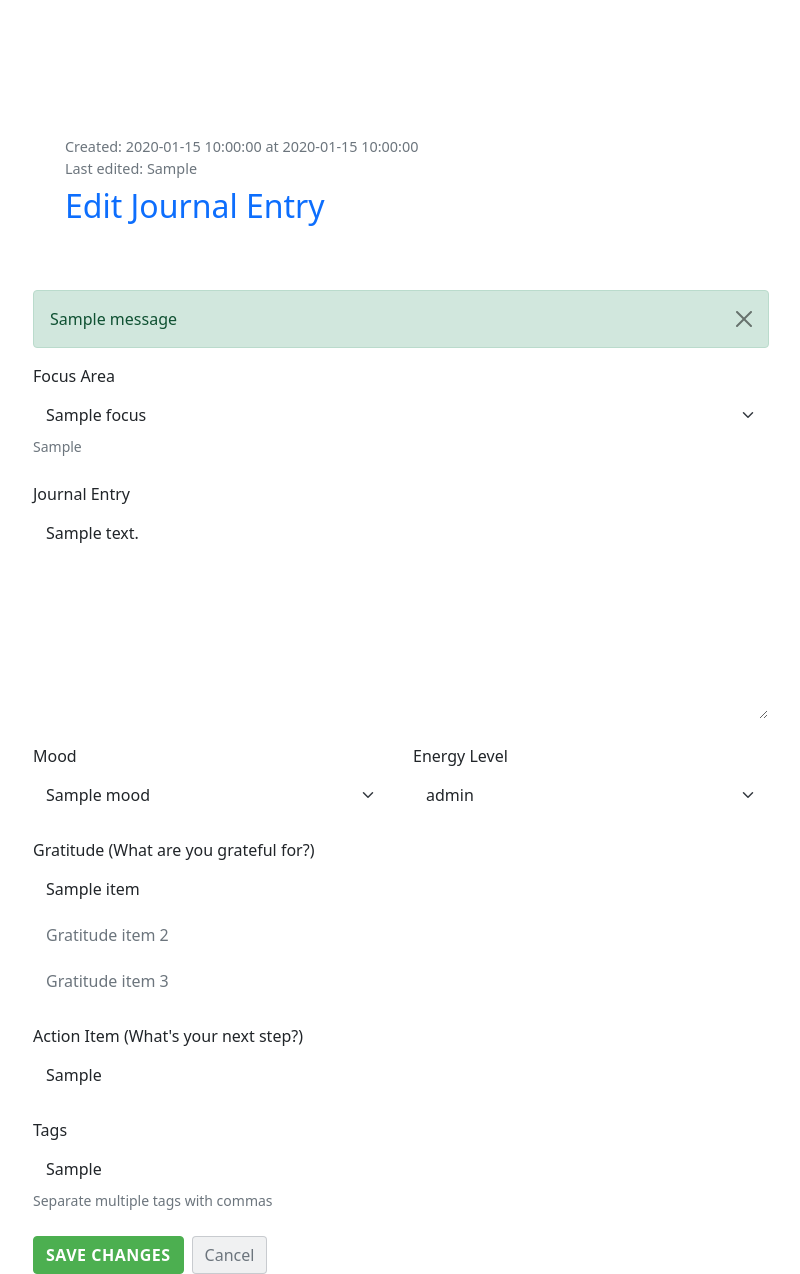
After one commit to Dr-Payne25/GVisit, a Flask app: template templates/edit_journal.html in a window 1280 px wide. The commit adds this page. Shown: the whole page, without its empty margins (239-1039 px from the left). Run offline with Flask 3, Linux system fonts and the light colour scheme; the template is opened without the code that fills it: most values are stand-ins (such as "Sample title", 1, 10 or a date in 2020); one stand-in notice (Sample message) is shown.

Commit message:
feat: Add edit functionality to journal entries with last edited timestamp

```diff
--- a/app.py
+++ b/app.py
@@ -409,6 +409,82 @@ def journal():
                          display_name=display_name,
                          get_tag_color=get_tag_color)
 
+@app.route('/journal/edit/<int:entry_id>', methods=['GET', 'POST'])
+def edit_journal_entry(entry_id):
+    """Edit an existing journal entry"""
+    # Check if user is authenticated
+    username = session.get('journal_username')
+
+    if not username:
+        flash("Please log in to edit entries", "info")
+        return redirect(url_for('journal_login'))
+
+    # Get all entries and find the specific one
+    entries = get_journal_entries()
+    entry = None
+    entry_index = None
+
+    for idx, e in enumerate(entries):
+        if e.get('id') == entry_id and e.get('username') == username:
+            entry = e
+            entry_index = idx
+            break
+
+    if not entry:
+        flash("Entry not found or you don't have permission to edit it", "error")
+        return redirect(url_for('journal'))
+
+    if request.method == 'POST':
+        # Update the entry with new data
+        entry['focus'] = request.form.get('focus')
+        entry['content'] = request.form.get('content')
+        entry['mood'] = request.form.get('mood')
+        entry['energy'] = request.form.get('energy')
+        entry['action_item'] = request.form.get('action_item')
+
+        # Handle gratitude items
+        gratitude = []
+        for i in range(1, 4):
+            item = request.form.get(f'gratitude_{i}')
+            if item and item.strip():
+                gratitude.append(item.strip())
+        entry['gratitude'] = gratitude
+
+        # Handle tags
+        tags_input = request.form.get('tags', '')
+        tags = []
+        if tags_input:
+            tags = [tag.strip() for tag in tags_input.split(',') if tag.strip()]
+            tags = list(dict.fromkeys(tags))
+        entry['tags'] = tags
+
+        # Add edit timestamp
+        entry['last_edited'] = datetime.now().strftime("%Y-%m-%d %H:%M:%S")
+
+        # Save the updated entries
+        entries[entry_index] = entry
+        save_journal_entries(entries)
+
+        flash("Entry updated successfully!", "success")
+        return redirect(url_for('journal'))
+
+    # Get display name
+    users = get_users()
+    display_name = users[username].get('display_name', username)
+    display_name = display_name.capitalize() if display_name else username.capitalize()
+
+    # Convert tags list to comma-separated string for the form
+    tags_string = ', '.join(entry.get('tags', []))
+
+    return render_template('edit_journal.html',
+                         entry=entry,
+                         tags_string=tags_string,
+                         focuses=JOURNAL_FOCUSES,
+                         mood_options=MOOD_OPTIONS,
+                         energy_levels=ENERGY_LEVELS,
+                         focus_prompts=FOCUS_PROMPTS,
+                         display_name=display_name)
+
 @app.route('/logout_journal', methods=['POST'])
 def logout_journal():
     """Log out from journal"""
--- /dev/null
+++ b/templates/edit_journal.html
@@ -0,0 +1,156 @@
+<!DOCTYPE html>
+<html lang="en">
+<head>
+    <meta charset="UTF-8">
+    <meta name="viewport" content="width=device-width, initial-scale=1.0">
+    <title>Edit Journal Entry - GVisit</title>
+    <link href="https://cdn.jsdelivr.net/npm/bootstrap@5.1.3/dist/css/bootstrap.min.css" rel="stylesheet">
+    <link href="https://fonts.googleapis.com/css2?family=Inter:wght@300;400;500;600;700&display=swap" rel="stylesheet">
+    <link rel="stylesheet" href="{{ url_for('static', filename='css/style.css') }}">
+    <style>
+        .edit-header {
+            background: rgba(255, 255, 255, 0.05);
+            border-radius: 12px;
+            padding: 2rem;
+            margin-bottom: 2rem;
+        }
+
+        .edit-date {
+            color: #6C757D;
+            font-size: 0.9rem;
+            margin-bottom: 0.5rem;
+        }
+
+        .cancel-btn {
+            background: rgba(108, 117, 125, 0.1);
+            border: 1px solid rgba(108, 117, 125, 0.3);
+            color: #6C757D;
+        }
+
+        .cancel-btn:hover {
+            background: rgba(108, 117, 125, 0.2);
+            color: #fff;
+        }
+    </style>
+</head>
+<body>
+    <nav class="navbar navbar-expand-lg navbar-dark">
+        <div class="container">
+            <a class="navbar-brand" href="{{ url_for('home') }}">GVisit</a>
+            <div class="ms-auto">
+                <span class="navbar-text me-3">
+                    Editing as <strong>{{ display_name }}</strong>
+                </span>
+            </div>
+        </div>
+    </nav>
+
+    <div class="container mt-5">
+        <div class="row justify-content-center">
+            <div class="col-md-8">
+                <div class="edit-header">
+                    <div class="edit-date">
+                        Created: {{ entry.date }} at {{ entry.time }}
+                        {% if entry.last_edited %}
+                            <br>Last edited: {{ entry.last_edited }}
+                        {% endif %}
+                    </div>
+                    <h2 class="text-primary mb-0">Edit Journal Entry</h2>
+                </div>
+
+                {% with messages = get_flashed_messages(with_categories=true) %}
+                    {% if messages %}
+                        {% for category, message in messages %}
+                            <div class="alert alert-{{ 'danger' if category == 'error' else category }} alert-dismissible fade show" role="alert">
+                                {{ message }}
+                                <button type="button" class="btn-close" data-bs-dismiss="alert"></button>
+                            </div>
+                        {% endfor %}
+                    {% endif %}
+                {% endwith %}
+
+                <form method="POST" class="journal-form">
+                    <div class="mb-4">
+                        <label for="focus" class="form-label">Focus Area</label>
+                        <select class="form-select" name="focus" id="focus" required>
+                            {% for focus in focuses %}
+                                <option value="{{ focus }}" {% if entry.focus == focus %}selected{% endif %}>{{ focus }}</option>
+                            {% endfor %}
+                        </select>
+                        <small id="prompt-text" class="form-text text-muted mt-2">
+                            {{ focus_prompts[entry.focus] }}
+                        </small>
+                    </div>
+
+                    <div class="mb-4">
+                        <label for="content" class="form-label">Journal Entry</label>
+                        <textarea class="form-control" name="content" id="content" rows="8" required>{{ entry.content }}</textarea>
+                    </div>
+
+                    <div class="row mb-4">
+                        <div class="col-md-6">
+                            <label for="mood" class="form-label">Mood</label>
+                            <select class="form-select" name="mood" id="mood" required>
+                                {% for mood in mood_options %}
+                                    <option value="{{ mood.value }}" {% if entry.mood == mood.value %}selected{% endif %}>
+                                        {{ mood.label }}
+                                    </option>
+                                {% endfor %}
+                            </select>
+                        </div>
+                        <div class="col-md-6">
+                            <label for="energy" class="form-label">Energy Level</label>
+                            <select class="form-select" name="energy" id="energy" required>
+                                {% for level in energy_levels %}
+                                    <option value="{{ level }}" {% if entry.energy == level %}selected{% endif %}>{{ level }}</option>
+                                {% endfor %}
+                            </select>
+                        </div>
+                    </div>
+
+                    <div class="mb-4">
+                        <label class="form-label">Gratitude (What are you grateful for?)</label>
+                        {% for i in range(1, 4) %}
+                            <input type="text" class="form-control mb-2" name="gratitude_{{ i }}"
+                                   value="{{ entry.gratitude[i-1] if i-1 < entry.gratitude|length else '' }}"
+                                   placeholder="Gratitude item {{ i }}">
+                        {% endfor %}
+                    </div>
+
+                    <div class="mb-4">
+                        <label for="action_item" class="form-label">Action Item (What's your next step?)</label>
+                        <input type="text" class="form-control" name="action_item" id="action_item"
+                               value="{{ entry.action_item or '' }}"
+                               placeholder="One specific action you'll take">
+                    </div>
+
+                    <div class="mb-4">
+                        <label for="tags" class="form-label">Tags</label>
+                        <input type="text" class="form-control" name="tags" id="tags"
+                               value="{{ tags_string }}"
+                               placeholder="Enter tags separated by commas (e.g., work, personal, health)">
+                        <small class="form-text text-muted">Separate multiple tags with commas</small>
+                    </div>
+
+                    <div class="d-flex gap-2">
+                        <button type="submit" class="btn btn-primary">Save Changes</button>
+                        <a href="{{ url_for('journal') }}" class="btn cancel-btn">Cancel</a>
+                    </div>
+                </form>
+            </div>
+        </div>
+    </div>
+
+    <script src="https://cdn.jsdelivr.net/npm/bootstrap@5.1.3/dist/js/bootstrap.bundle.min.js"></script>
+    <script>
+        // Update prompt text when focus changes
+        const focusSelect = document.getElementById('focus');
+        const promptText = document.getElementById('prompt-text');
+        const prompts = {{ focus_prompts|tojson }};
+
+        focusSelect.addEventListener('change', function() {
+            promptText.textContent = prompts[this.value] || '';
+        });
+    </script>
+</body>
+</html>
```
Also changed, not shown: templates/journal.html (+13 -1 lines).
